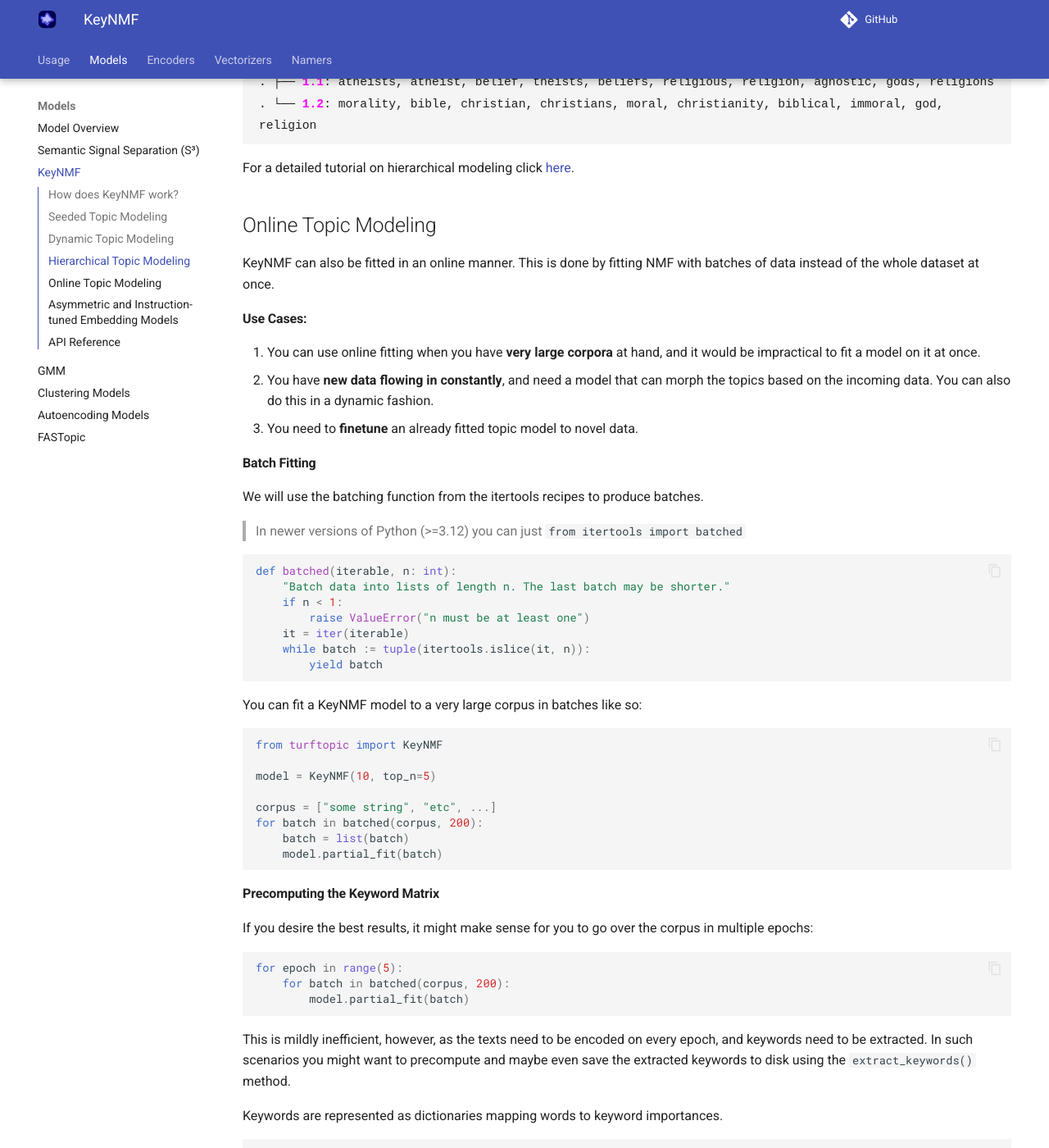
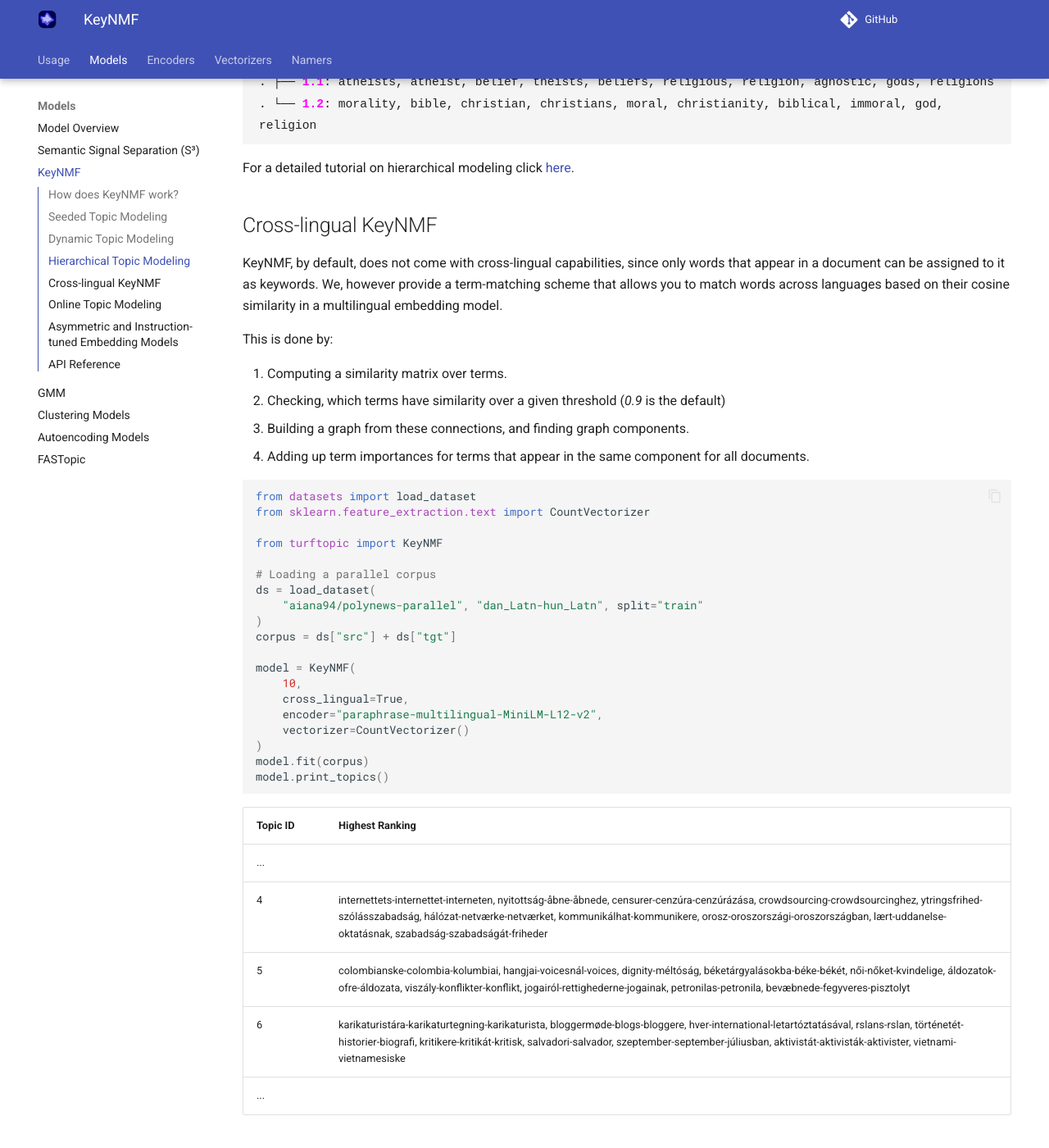
Before and after one commit to x-tabdeveloping/turftopic, an MkDocs documentation site: the page built from docs/KeyNMF.md, in a window 1280 px wide and 1400 px high, scrolled down 5336 px. Shown: the whole window at 82% size. Built offline with MkDocs 1.6.1 and Material for MkDocs 9.7.7, drawn with Linux system fonts in a browser that asks for light colours; emoji names are drawn with the system emoji font; comment, search, counter and statistics services are not loaded.

Commit message:
Added cross-lingual KeyNMF to docs

````diff
--- a/docs/KeyNMF.md
+++ b/docs/KeyNMF.md
@@ -299,6 +299,48 @@
 
 For a detailed tutorial on hierarchical modeling click [here](hierarchical.md).
 
+## Cross-lingual KeyNMF
+
+KeyNMF, by default, does not come with cross-lingual capabilities, since only words that appear in a document can be assigned to it as keywords.
+We, however provide a term-matching scheme that allows you to match words across languages based on their cosine similarity in a multilingual embedding model.
+
+This is done by:
+
+1. Computing a similarity matrix over terms.
+2. Checking, which terms have similarity over a given threshold (_0.9_ is the default)
+3. Building a graph from these connections, and finding graph components.
+4. Adding up term importances for terms that appear in the same component for all documents.
+
+```python
+from datasets import load_dataset
+from sklearn.feature_extraction.text import CountVectorizer
+
+from turftopic import KeyNMF
+
+# Loading a parallel corpus
+ds = load_dataset(
+    "aiana94/polynews-parallel", "dan_Latn-hun_Latn", split="train"
+)
+corpus = ds["src"] + ds["tgt"]
+
+model = KeyNMF(
+    10,
+    cross_lingual=True,
+    encoder="paraphrase-multilingual-MiniLM-L12-v2",
+    vectorizer=CountVectorizer()
+)
+model.fit(corpus)
+model.print_topics()
+```
+
+| Topic ID | Highest Ranking |
+| - | - |
+| ... | |
+| 4 | internettets-internettet-interneten, nyitottság-åbne-åbnede, censurer-cenzúra-cenzúrázása, crowdsourcing-crowdsourcinghez, ytringsfrihed-szólásszabadság, hálózat-netværke-netværket, kommunikálhat-kommunikere, orosz-oroszországi-oroszországban, lært-uddanelse-oktatásnak, szabadság-szabadságát-friheder |
+| 5 | colombianske-colombia-kolumbiai, hangjai-voicesnál-voices, dignity-méltóság, béketárgyalásokba-béke-békét, női-nőket-kvindelige, áldozatok-ofre-áldozata, viszály-konflikter-konflikt, jogairól-rettighederne-jogainak, petronilas-petronila, bevæbnede-fegyveres-pisztolyt |
+| 6 | karikaturistára-karikaturtegning-karikaturista, bloggermøde-blogs-bloggere, hver-international-letartóztatásával, rslans-rslan, történetét-historier-biografi, kritikere-kritikát-kritisk, salvadori-salvador, szeptember-september-júliusban, aktivistát-aktivisták-aktivister, vietnami-vietnamesiske |
+| ... | |
+
 ## Online Topic Modeling
 
 KeyNMF can also be fitted in an online manner.
````
Also changed, not shown: docs/model_overview.md (+1 -1 lines).
